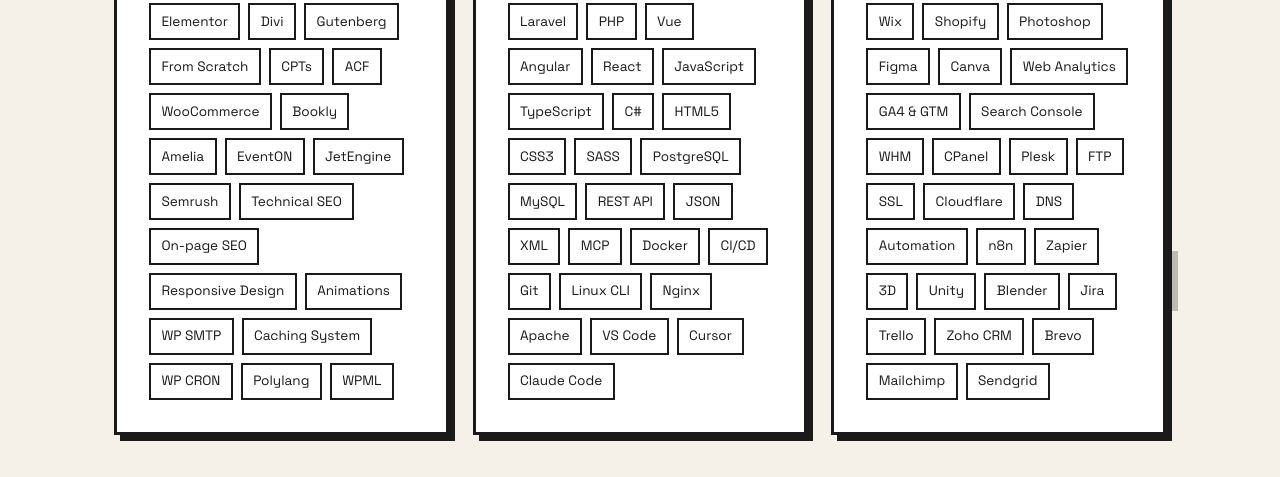
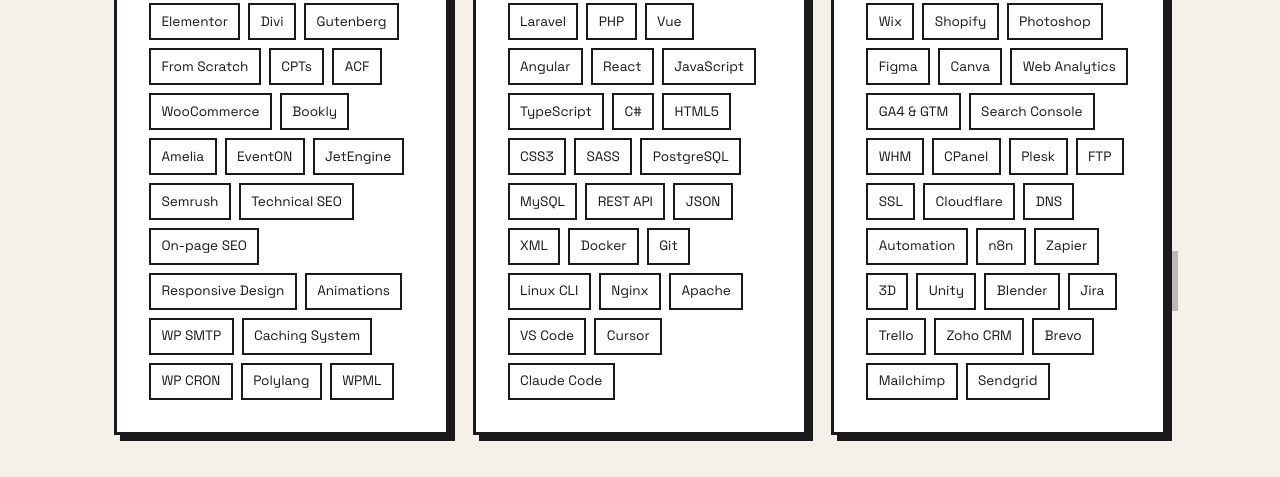
Before and after one commit to 444Tonny/portfolio-v2, a plain HTML site: page en/index.html in a window 1280 px wide. Shown: the part 1863-2340 px from the top of the page. Drawn offline with Linux system fonts and the light colour scheme; a web font is replaced by a local one.

Commit message:
Update skills list by removing MCP and CI/CD
Removed MCP and CI/CD from the skills list.

```diff
--- a/en/index.html
+++ b/en/index.html
@@ -201,9 +201,7 @@
             <li>REST API</li>
             <li>JSON</li>
             <li>XML</li>
-            <li>MCP</li>
             <li>Docker</li>
-            <li>CI/CD</li>
             <li>Git</li>
             <li>Linux CLI</li>
             <li>Nginx</li>
```
